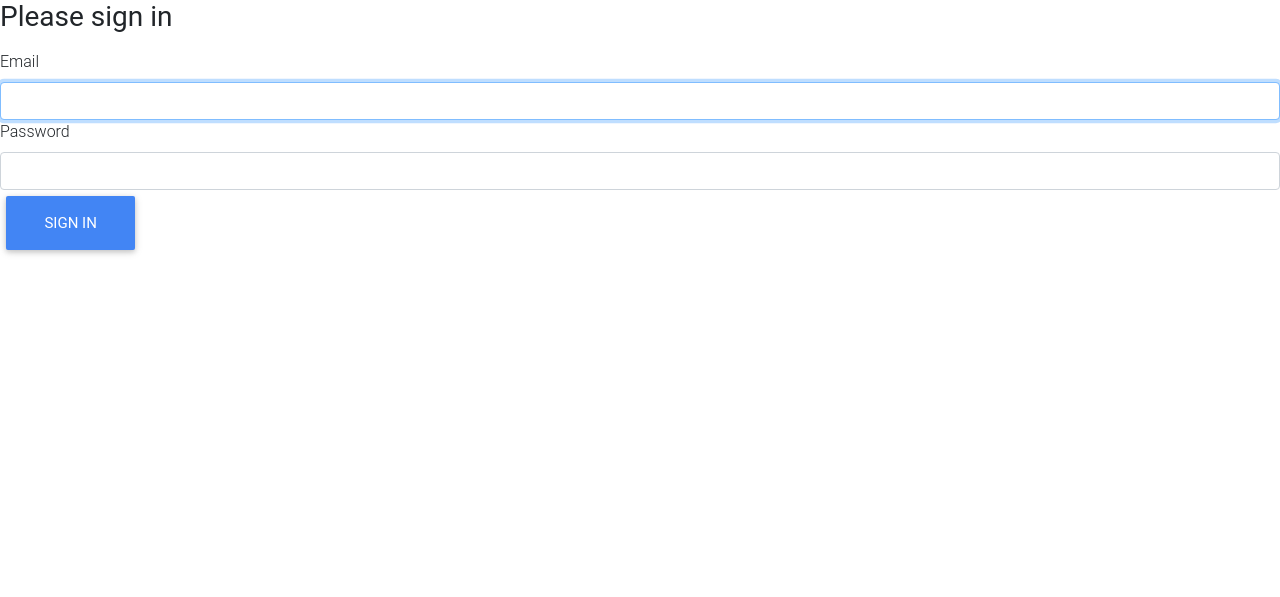
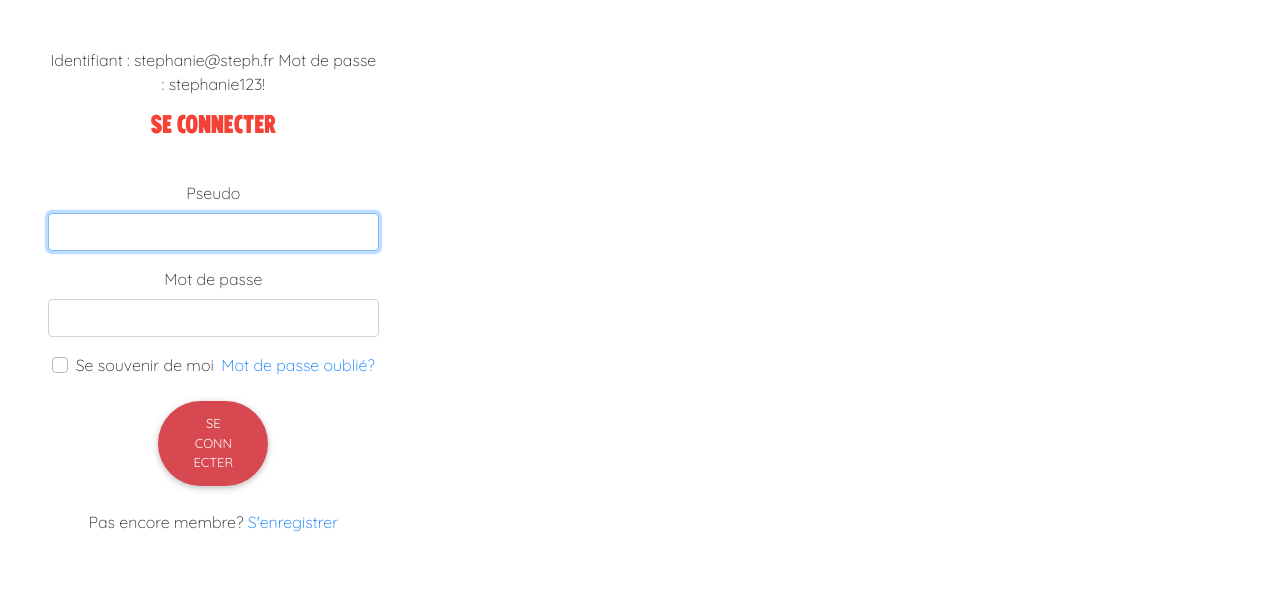
Before and after one commit to Aurefficace/heykeep_server, a Symfony app: template templates/security/login.html.twig in a window 1280 px wide. Shown: the top 597 px of the page. Run offline with Twig, Linux system fonts and the light colour scheme; the template is opened without the code that fills it, so the values that code supplies are empty; some libraries are stand-ins or nearby versions; some web fonts are replaced.

Commit message:
ajout de style sur formulaire

```diff
--- a/public/heykeep/css/login.css
+++ b/public/heykeep/css/login.css
@@ -0,0 +1,26 @@
+@font-face{
+    font-family: 'Chillow';
+      font-style: normal;
+      src: url('../font/ChillowRegular.woff'),
+           url('../font/ChillowRegular.woff2');
+    }
+
+h1,h2{
+    font-family: 'Chillow' !important;
+    text-transform: lowercase;
+}
+body{
+    font-family: 'Quicksand'!important;
+}
+.red_text{
+    color: #d74850;
+}
+.blue_text{
+    color: #323441;
+}
+.bg-blue{
+    background-color: #323441!important;
+}
+.bg-red{
+    background-color: #d74850!important;
+}
--- a/templates/security/login.html.twig
+++ b/templates/security/login.html.twig
@@ -3,40 +3,54 @@
 {% block title %}Log in!{% endblock %}
 {% block stylesheets %} <link href="{{ asset('heykeep/css/login.css') }}" rel="stylesheet" type="text/css">{% endblock %}
 {% block body %}
-<form method="post">
+<!-- Default form login -->
+<form class="text-center p-5 col-md-6 col-xl-4" method="post">
     {% if error %}
         <div class="alert alert-danger">{{ error.messageKey|trans(error.messageData, 'security') }}</div>
     {% endif %}
 
     {% if app.user %}
         <div class="mb-3">
-            You are logged in as {{ app.user.username }}, <a href="{{ path('app_logout') }}">Logout</a>
+            Vous êtes connecté {{ app.user.username }}, <a href="{{ path('app_logout') }}">Se déconnecter</a>
         </div>
     {% endif %}
+    <p>Identifiant : stephanie@steph.fr Mot de passe : stephanie123!</p>
 
-    <h1 class="h3 mb-3 font-weight-normal">Please sign in</h1>
-    <label for="inputEmail">Email</label>
-    <input type="email" value="{{ last_username }}" name="email" id="inputEmail" class="form-control" required autofocus>
-    <label for="inputPassword">Password</label>
+    <h2 class="h4 mb-4 red-text">Se connecter</h2>
+
+    <!-- Email -->
+    <label class="mt-3" for="inputPseudo">Pseudo</label>
+    <input type="text" value="{{ last_username }}" name="pseudo" id="inputPseudo" class="form-control" required autofocus>
+
+    <!-- Password -->
+    <label class="mt-3" for="inputPassword">Mot de passe</label>
     <input type="password" name="password" id="inputPassword" class="form-control" required>
 
     <input type="hidden" name="_csrf_token"
            value="{{ csrf_token('authenticate') }}"
     >
 
-    {#
-        Uncomment this section and add a remember_me option below your firewall to activate remember me functionality.
-        See https://symfony.com/doc/current/security/remember_me.html
+    <div class="d-flex justify-content-around">
+        <div>
+            <!-- Remember me -->
+            <div class="custom-control custom-checkbox">
+                <input type="checkbox" class="custom-control-input" id="defaultLoginFormRemember">
+                <label class="custom-control-label mt-3" for="defaultLoginFormRemember">Se souvenir de moi</label>
+            </div>
+        </div>
+        <div class="mt-3">
+            <!-- Forgot password -->
+            <a href="">Mot de passe oublié?</a>
+        </div>
+    </div>
 
-        <div class="checkbox mb-3">
-            <label>
-                <input type="checkbox" name="_remember_me"> Remember me
-            </label>
-        </div>
-    #}
+    <!-- Sign in button -->
+    <button class="btn btn-block my-4 bg-red text-white rounded-pill col-md-4 mx-auto" type="submit">Se connecter</button>
 
-    <button class="btn btn-lg btn-primary" type="submit">
-        Sign in
-    </button>
+    <!-- Register -->
+    <p>Pas encore membre?
+        <a href="">S'enregistrer</a>
+    </p>
 </form>
+<!-- Default form login -->
 {% endblock %}
```
